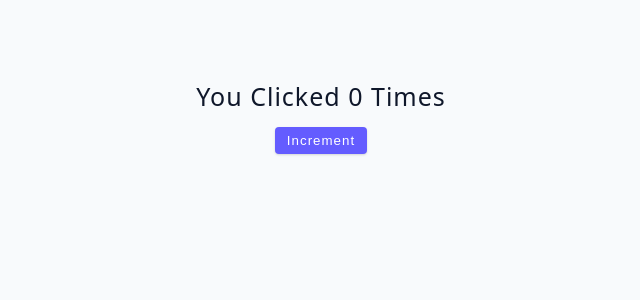
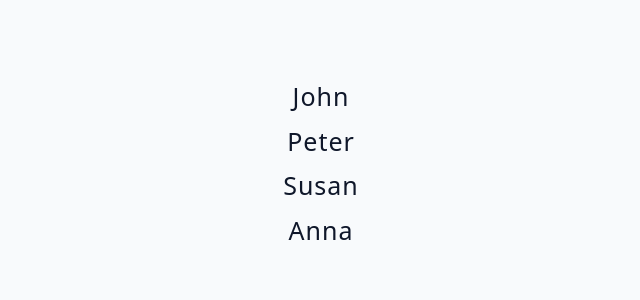
Before and after one commit to Radexman/advanced-react, a React (Vite) app: page / in a window 1280 px wide. Shown: the top 300 px of the page, without its empty margins (319-959 px from the left). Built offline with nearby package versions, Linux system fonts and the light colour scheme.

Commit message:
First challange

```diff
--- a/src/App.jsx
+++ b/src/App.jsx
@@ -1,4 +1,4 @@
-import Starter from './tutorial/useState/02-useState-basics';
+import Starter from './tutorial/useState/03-useState-array';
 
 function App() {
 	return (
--- /dev/null
+++ b/src/tutorial/useState/03-useState-array.jsx
@@ -0,0 +1,21 @@
+import { useState } from 'react';
+import { data } from '../../data';
+
+const UseStateArray = () => {
+	const [people, setPeople] = useState(data);
+
+	return (
+		<div>
+			{people.map((person) => {
+				const { id, name } = person;
+				return (
+					<div key={id}>
+						<h4>{name}</h4>
+					</div>
+				);
+			})}
+		</div>
+	);
+};
+
+export default UseStateArray;
```
Also changed, not shown: src/tutorial/useState/02-useState-basics.jsx (+6 -1 lines).
